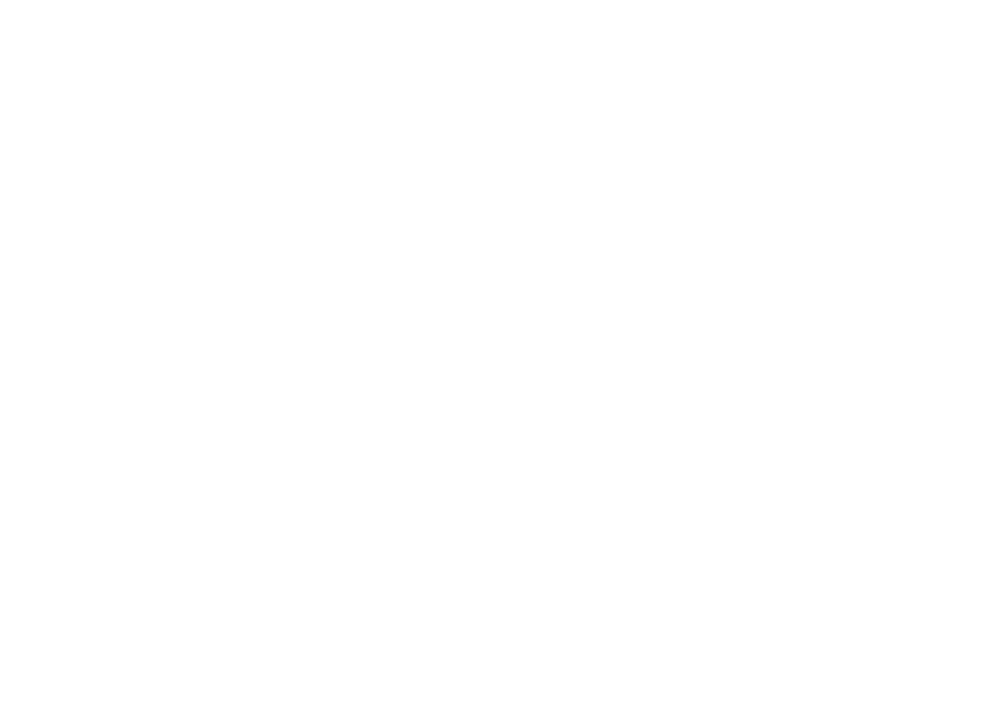
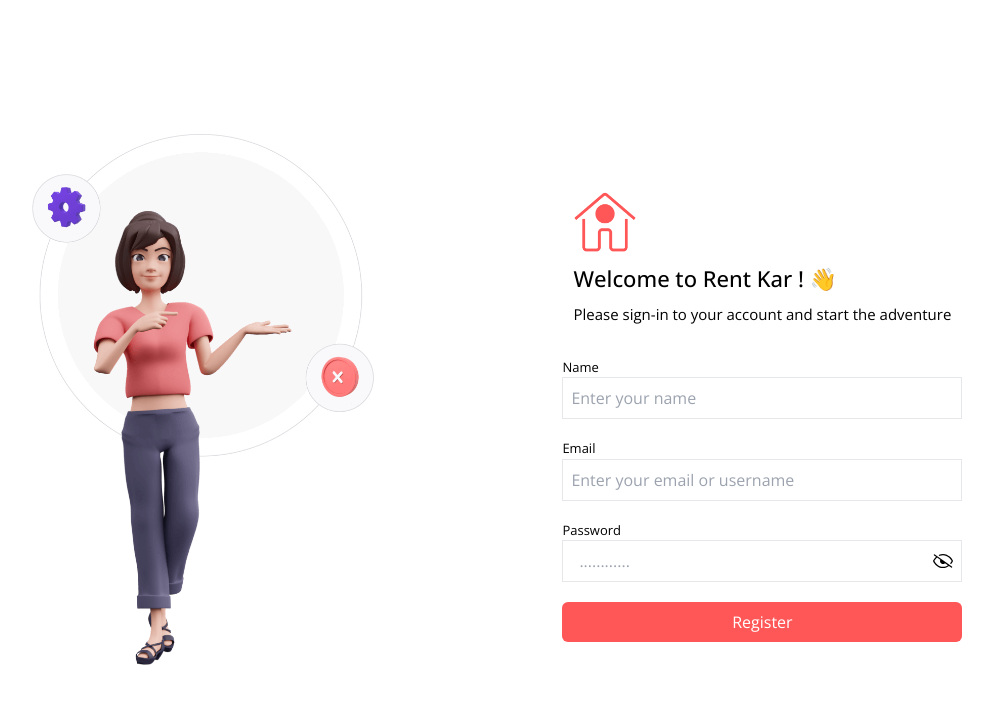
Before and after one commit to Rumman-416/Room-Rental, a React (Vite) app in the folder client/: page /register in a window 1280 px wide. Before the commit this address had no page. Shown: the top 704 px of the page, without its empty margins (165-1158 px from the left). Built offline with nearby package versions, Linux system fonts and the light colour scheme.

Commit message:
register design

```diff
--- a/client/src/App.jsx
+++ b/client/src/App.jsx
@@ -57,7 +57,7 @@
           <Route path="/" element={<Home />} />
           <Route path="/login" element={<LandLordLogin />} />
           <Route path="/landlord-register" element={<LandLordRegister />} />
-          <Route path="/renter-register" element={<RenterRegister />} />
+          <Route path="/register" element={<RenterRegister />} />
           <Route path="/homepg" element={<HomePage />} />
         </Routes>
       </Suspense>
--- a/client/src/pages/RenterRegister.jsx
+++ b/client/src/pages/RenterRegister.jsx
@@ -33,17 +33,17 @@
   const togglePasswordVisibility = () => {
     setShowPassword(!showPassword);
   };
-
+  // bg-[#f8f7fa]
   return (
-    <div className=" mx-6 xl:mx-5  flex flex-col h-[100vh] justify-center items-start lp:items-center lg:flex-row  lg:justify-between lg:px-5 lg:gap-10 xl:gap-[11rem]">
-      <div className=" h-0 w-0 opacity-0 lg:h-[95%]  lg:w-[65%] lg:opacity-100 bg-[#f8f7fa] flex justify-center items-center rounded-xl">
+    <div className=" mx-10 xl:mx-10  flex flex-col h-[100vh] justify-center items-center lp:items-center lg:flex-row  lg:justify-between lg:px-5 lg:gap-5 xl:gap-[6rem]">
+      <div className=" h-0 w-0 opacity-0 lg:h-[95%]  lg:w-[45%] lg:opacity-100  flex justify-end items-center rounded-xl">
         <img
           src="Images/auth-forgot-password-illustration-light.png"
           alt=""
-          className=" w-[30vw] xl:w-auto xl:max-h-[65%]"
+          className=" w-[30vw] xl:w-auto xl:max-h-[70%]"
         />
       </div>
-      <div className=" flex flex-col justify-center items-start lg:w-[35%]">
+      <div className=" flex flex-col justify-center items-center lg:w-[55%] ">
         <div className="flex flex-col gap-2 my-8 ">
           <img src="Images/logo.png" alt="" className="w-16" />
           <h1 className="text-[22px] xl:text-[1.625 rem] font-medium text-HC">
```
